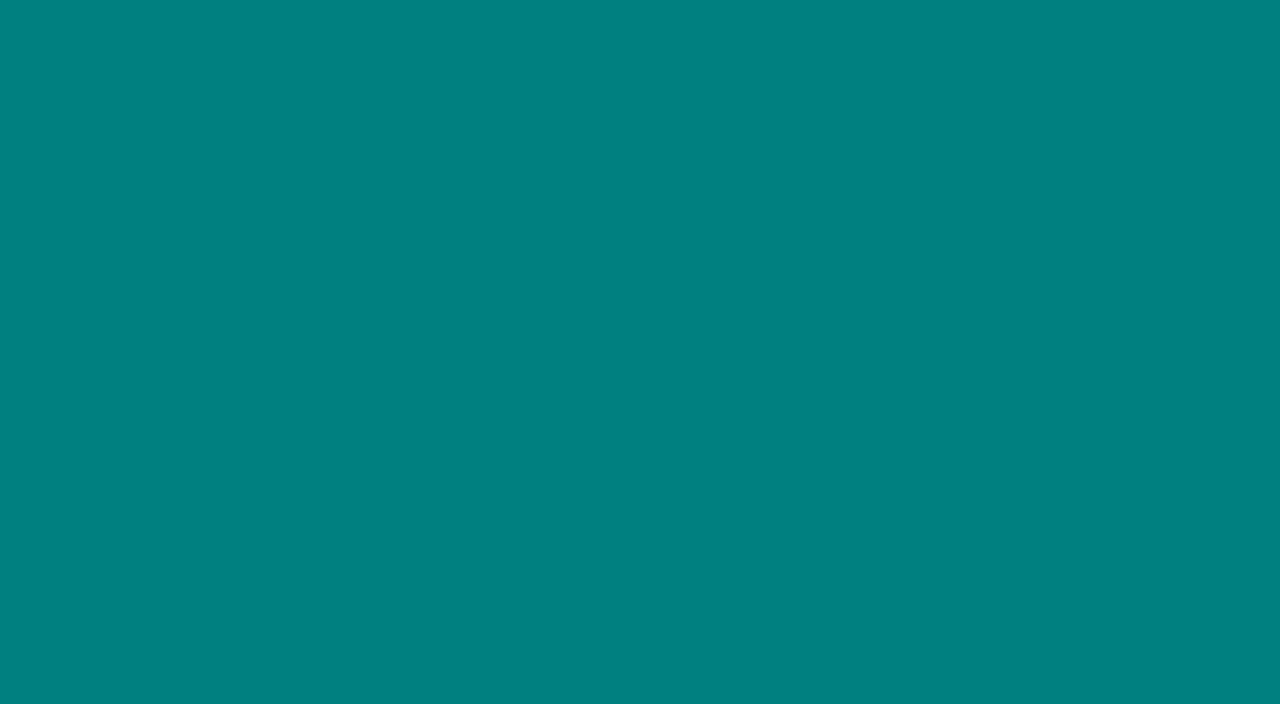
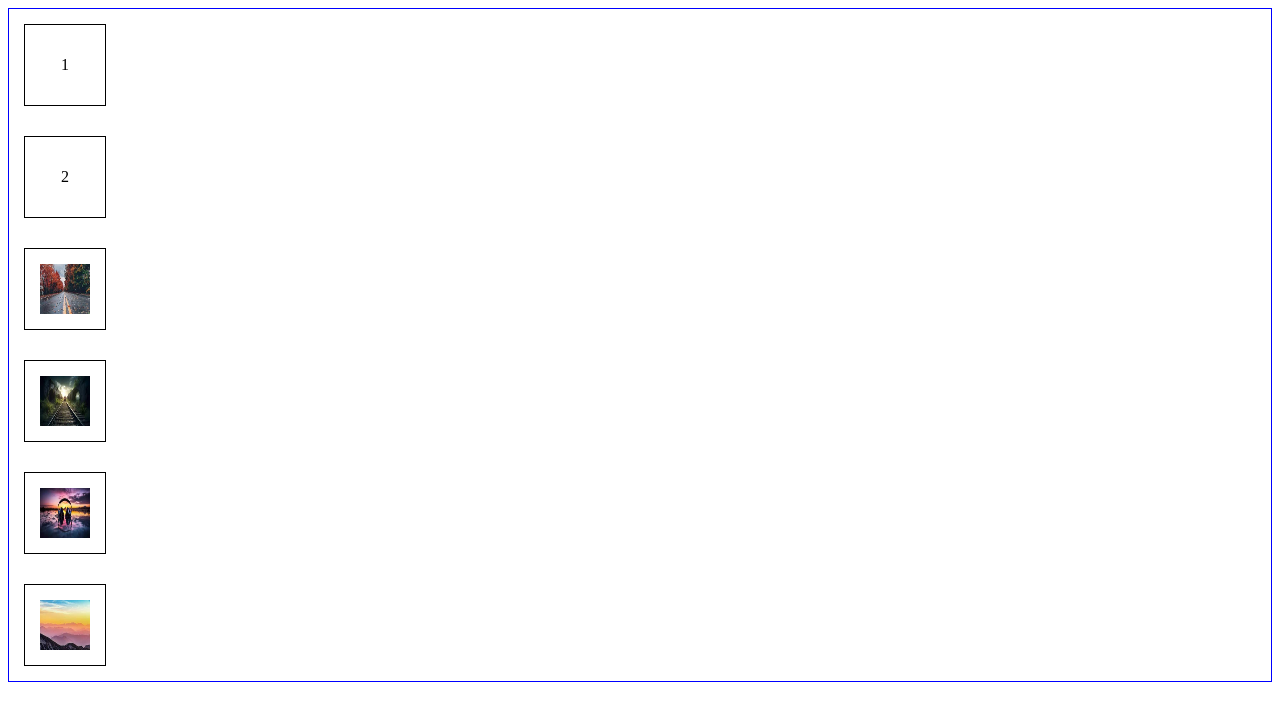
Before and after one commit to prem-subramanyam/acte-code-react, a plain HTML site: page acte-scribble/practice/media/my-media.html in a window 1280 px wide. Drawn offline with Linux system fonts and the light colour scheme.

Commit message:
practice commit

```diff
--- /dev/null
+++ b/acte-scribble/display/display-grid-flex.css
@@ -0,0 +1,48 @@
+* {
+  padding: 0px;
+  margin: 0px;
+}
+.mygrid {
+  /* width: 100px;
+    height: 100px; */
+  background-color: pink;
+  display: grid;
+}
+
+.mygrid > div,
+img {
+  width: 50px;
+  height: 100px;
+  background-color: blue;
+  padding: 20px;
+  margin: 20px;
+}
+
+.mygrid > img {
+  background-color: pink;
+  cursor: pointer;
+  object-fit: cover;
+}
+
+.myflex {
+  /* width: 100px;
+      height: 100px; */
+  background-color: pink;
+  display: flex;
+  border: 2px solid black;
+}
+
+.myflex > div,
+img {
+  width: 50px;
+  height: 100px;
+  background-color: blue;
+  padding: 20px;
+  margin: 20px;
+}
+
+.myflex > img {
+  background-color: pink;
+  cursor: pointer;
+  object-fit: cover;
+}
--- /dev/null
+++ b/acte-scribble/practice/layout/layout.css
@@ -0,0 +1,9 @@
+* {
+    margin: 0px;
+    padding: 0px;
+}
+.my-layout{
+    display: grid;
+    border: 2px solid black;
+    background-color: pink;
+}
--- a/acte-scribble/practice/media/my-media.html
+++ b/acte-scribble/practice/media/my-media.html
@@ -4,6 +4,25 @@
         <link rel="stylesheet" href="style.css">
     </head>
     <body>
-
+        <div class="outer">
+            <div>1</div>
+            <div>2</div>
+            <!-- <div><img src="../../exercise/images/first.jpg" alt="first" ></div>
+            <div><img src="../../exercise/images/second.jpg" alt="second"></div>
+            <div><img src="../../exercise/images/third.jpg" alt="third"></div>
+            <div><img src="../../exercise/images/fourth.jpg" alt="fourth"></div> -->
+            <img src="../../exercise/images/first.jpg" alt="first" >
+            <img src="../../exercise/images/second.jpg" alt="second">
+            <img src="../../exercise/images/third.jpg" alt="third">
+            <img src="../../exercise/images/fourth.jpg" alt="fourth">
+            <!-- <div>3</div>
+            <div>4</div>
+            <div>5</div>
+            <div>6</div>
+            <div>7</div>
+            <div>8</div>
+            <div>9</div>
+            <div>10</div> -->
+        </div>
     </body>
 </html>
--- a/acte-scribble/practice/media/style.css
+++ b/acte-scribble/practice/media/style.css
@@ -1,4 +1,4 @@
-body{
+/* body{
     background-color: teal;
 }
 
@@ -6,4 +6,36 @@ body{
 body{
     background-color: yellow;
 }
+} */
+
+.outer {
+    display: grid;
+    border: 1px solid blue;
+    /* height: 100px; */
+    /* align-content: center; */
+    /* gap: 15px 15px; */
 }
+
+.outer > div, img {
+    display: flex;
+    width: 50px;
+    height: 50px;
+    border: 1px solid black;
+    align-items: center;
+    justify-content: center;
+    padding: 15px;
+    margin: 15px;
+}
+
+/* .outer > img {
+    display: flex;
+    width: 50px;
+    height: 50px;
+    border: 1px solid black;
+    align-items: center;
+    justify-content: center; */
+    /* aspect-ratio: 3/4; */
+    /* object-fit: cover; */
+    /* padding: 15px;
+    margin: 15px;
+} */
```
Also changed, not shown: acte-scribble/display/display-grid-flex.html (added, +24 -0 lines), acte-scribble/my-js/first.js (added, +27 -0 lines), acte-scribble/practice/layout/layout.html (added, +16 -0 lines).
